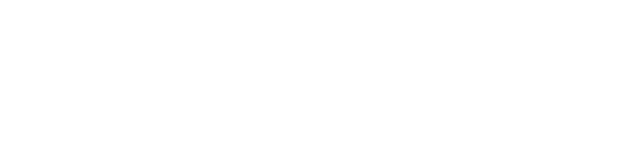
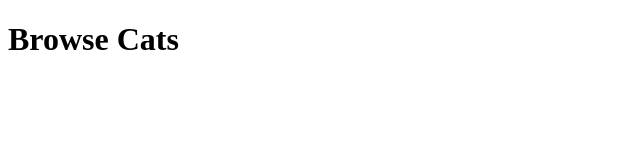
Before and after one commit to Unvirable/Kattens_Vaern_P3, a plain HTML site: page frontend/html/browseCats.html in a window 1280 px wide. Shown: the whole page, without its empty margins (0-640 px from the left). Drawn offline with Linux system fonts and the light colour scheme.

Commit message:
test added some bs in browse cats

```diff
--- a/frontend/html/browseCats.html
+++ b/frontend/html/browseCats.html
@@ -6,5 +6,7 @@
 </head>
 <body>
 
+<h1> Browse Cats</h1>
+
 </body>
 </html>
```
Also changed, not shown: 4 other files.
